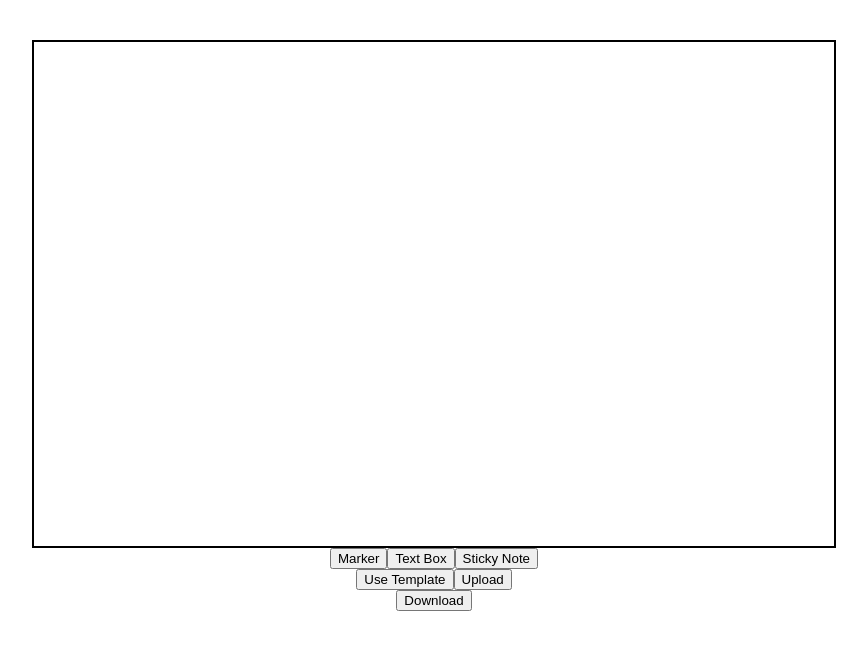
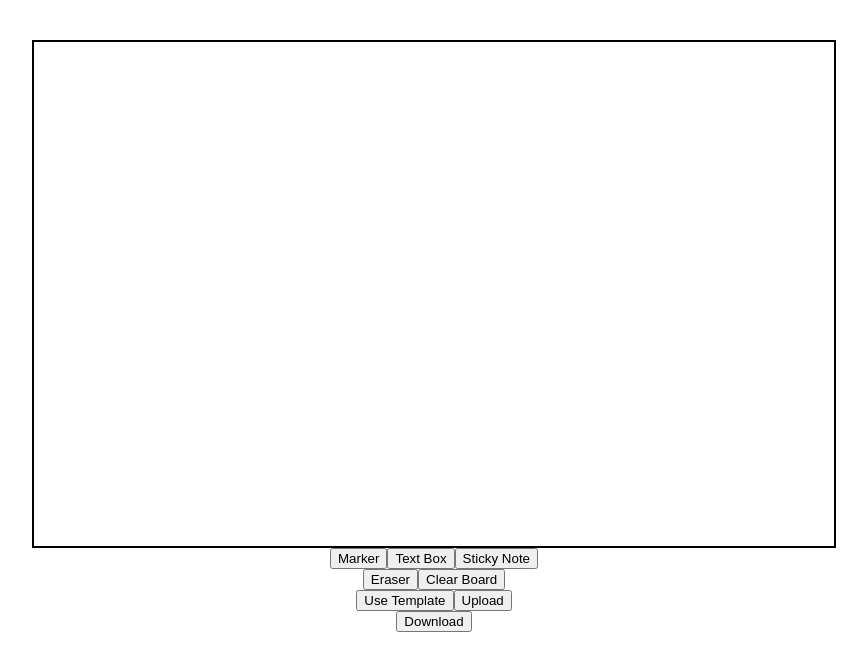
Before and after one commit to AudreyBurrell/Brainstorm-Board, a React (Vite) app: page / in a window 1280 px wide. Shown: the top 670 px of the page, without its empty margins (206-1073 px from the left). Built offline with nearby package versions, Linux system fonts and the light colour scheme.

Commit message:
Creating the eraser and starting to create clear board, and also updating the README

```diff
--- a/src/Board.jsx
+++ b/src/Board.jsx
@@ -7,6 +7,7 @@ function Board() {
     const [penSize, setPenSize] = useState(5);
     const [markerEnabled, setMarkerEnabled] = useState(false);
     const [isDrawing, setIsDrawing] = useState(false);
+    const [tool, setTool] = useState('pen');
     const [isAddingTextBox, setIsAddingTextBox] = useState(false);
     const [textContent, setTextContent] = useState('');
     const [isAddingStickyNote, setIsAddingStickyNote] = useState(false);
@@ -19,6 +20,7 @@ function Board() {
         console.log('Marker pressed!')
         setIsAddingStickyNote(false);
         setIsAddingTextBox(false);
+        setTool('pen');
         //displays where the user can choose their color and size
         //only then can they actually draw on the board
         setMarkerEnabled(true); //WHEN THE USER HITS ANYTHING ELSE = FALSE
@@ -42,6 +44,14 @@ function Board() {
         const ctx = canvas.getContext('2d');
         const { x, y } = getMousePos(e, canvas);
         setIsDrawing(true);
+        if(tool === 'eraser') {
+            ctx.globalCompositeOperation = 'destination-out';
+            ctx.lineWidth = penSize * 2;
+        } else {
+            ctx.globalCompositeOperation = 'source-over';
+            ctx.strokeStyle = penColor;
+            ctx.lineWidth = penSize;
+        }
         ctx.beginPath();
         ctx.moveTo(x, y);
     };
@@ -55,7 +65,26 @@ function Board() {
     };
     const stopDrawing = () => {
         setIsDrawing(false);
+        const ctx = canvasRef.current.getContext('2d');
+        ctx.globalCompositeOperation = 'source-over';
     };
+    const handleEraser = () => {
+        setTool('eraser');
+        setMarkerEnabled(true);
+    }
+    const handleClearBoard = () => {
+        //erases EVERYTHING, but for now just the marker (because that's what I have coded up)
+        //clearing marker
+        const canvas = canvasRef.current;
+        const ctx = canvasRef.current.getContext('2d');
+        ctx.clearRect(0, 0, canvas.width, canvas.height);
+        //clearing text box
+        //clearing sticky note
+        //resetting any template
+
+        setIsDrawing(false);
+        setTool('marker');
+    }
 
     const handleTextBox = () => {
         console.log('Text box pressed!')
@@ -100,14 +129,17 @@ function Board() {
                     onMouseMove={draw}
                     onMouseUp={stopDrawing}
                     onMouseLeave={stopDrawing}
-                    style={{ cursor: markerEnabled ? 'crosshair' : 'default' }}
+                    style={{ cursor: tool === 'eraser' ? 'cell' : 'crosshair' }}
                 />
             </div>
-
             <div class="designBtns">
                 <button onClick={handleMarker}>Marker</button>
                 <button onClick={handleTextBox}>Text Box</button>
                 <button onClick={handleStickyNote}>Sticky Note</button>
+            </div>
+            <div class="eraseBtns">
+                <button onClick={handleEraser}>Eraser</button>
+                <button onClick={handleClearBoard}>Clear Board</button>
             </div>
             <div class="templateBtns">
                 <button>Use Template</button>
@@ -171,7 +203,5 @@ organization layouts (like a T chart), sticky notes, marker draw, etc.), a place
 board to their computer (download it somehow), a place to name it (for the download), and a place to upload
 previous boards */
 
-//TO ADD
-//a way that the user can erase/clear the board
 
 export default Board;
```
Also changed, not shown: 1 other file (tests, documents, lock files or other folders).
